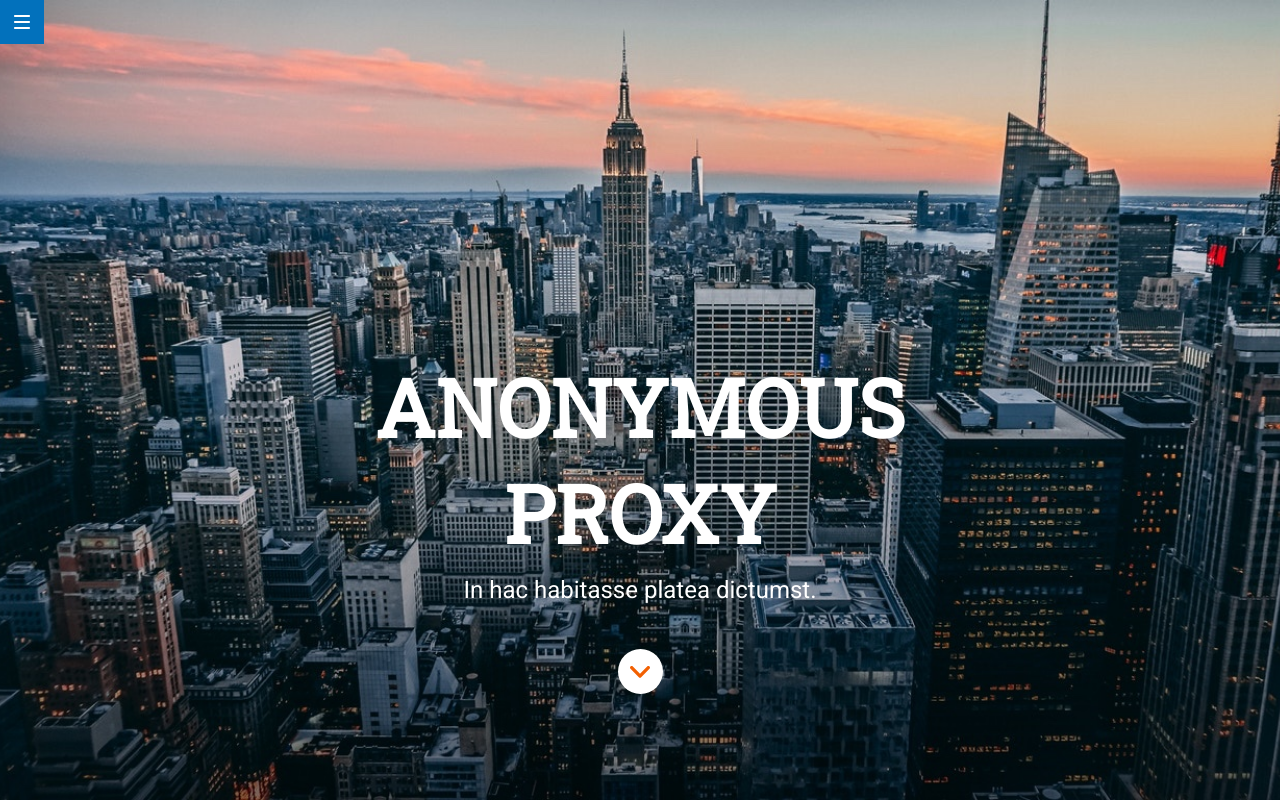
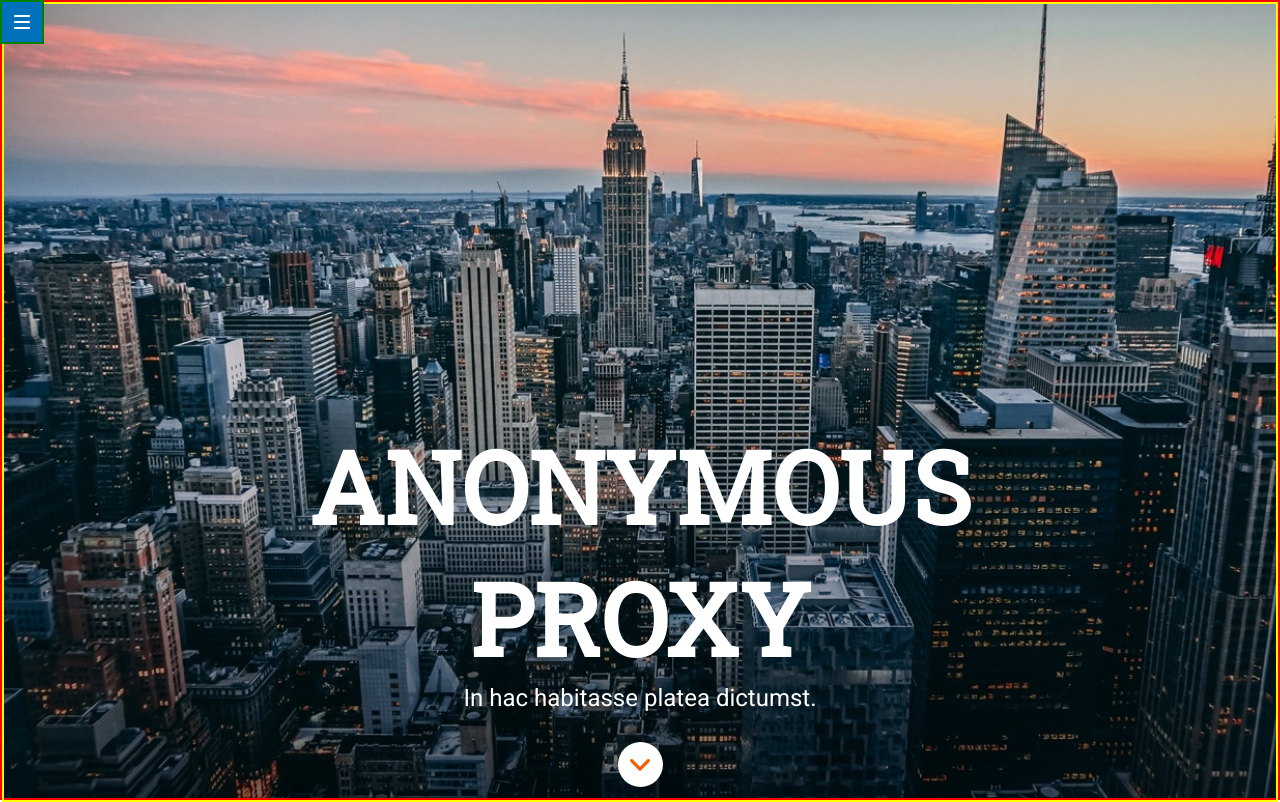
Before and after one commit to Adalab/evaluacion-final-modulo-1-YolandaVergara, a website: page docs/index.html in a window 1280 px wide. Shown: the top 802 px of the page. Drawn offline with nearby package versions, Linux system fonts and the light colour scheme; files that its build step writes are made by us from their sources.

Commit message:
add responsive header desktop size

```diff
--- a/_src/assets/scss/layout/_header.scss
+++ b/_src/assets/scss/layout/_header.scss
@@ -5,8 +5,10 @@
   background-position: center;
   width: 100%;
   height: 100vh;
+  border: 2px solid red;
 
   &__menu {
+    border: 2px solid green;
     background-color: #0271bc;
     width: 4.4rem;
     height: 4.4rem;
@@ -19,6 +21,7 @@
   }
 
   &__text {
+    border: 2px solid yellow;
     display: flex;
     flex-direction: column;
     justify-content: flex-end;
@@ -29,9 +32,6 @@
     padding: 0rem 1.5rem 5.3rem 1.5rem;
 
     &__h1 {
-
-
-
       font-family: $titleText;
       text-transform: uppercase;
       font-size: 42px;
@@ -45,12 +45,10 @@
       font-family: $fontText;
       font-size: 1.6rem;
       text-align: center;
-
-      margin: 1rem 1.5rem 4.5rem 1.5rem;
+      padding: 1rem 1.5rem 4.5rem 1.5rem;
     }
 
     &__link {
-
       background-color: $buttonBack;
       width: 4.5rem;
       height: 4.5rem;
@@ -59,26 +57,45 @@
       align-items: center;
       border-radius: 50%;
       text-align: center;
-      margin-bottom: 5.3rem;
       color: $buttonColor;
-
     }
   }
 }
 
 @media all and (min-width:768px) {
   .header__text {
-    &__h1 {
+    padding: 3.9rem 4.5rem 3.9rem;
+  }
+
+  .header__text__h1 {
     font-size: 8rem;
-      text-align: center;
-      max-width: 69rem;
 
   }
 
-    &__p {
+  .header__text__p {
     font-size: 2.4rem;
-      max-width: 36rem;
+    padding-top: 2rem;
+    padding-bottom: 3rem;
   }
 }
 
+@media all and (min-width:1024px) {
+  .header__text {
+    padding: 0rem 27.5rem 1.3rem 27.5rem;
   }
+
+  .header__text__h1 {
+
+    font-size: 10rem;
+    max-width: 73rem;
+
+  }
+
+  .header__text__p {
+    font-size: 2.4rem;
+    padding-top: 0rem;
+    padding-bottom: 3rem;
+  }
+
+
+}
```
Lines whose indentation alone changed are shown as unchanged.
